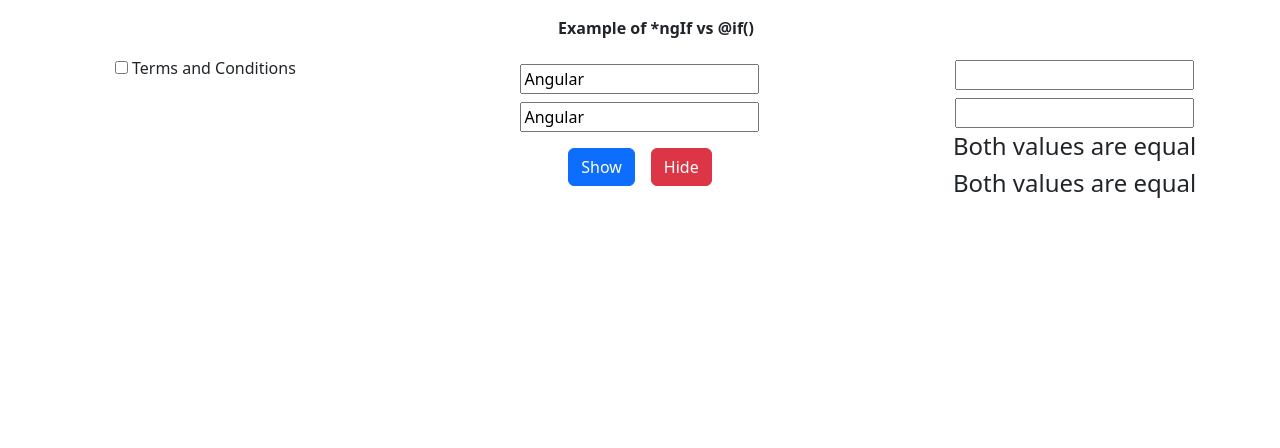
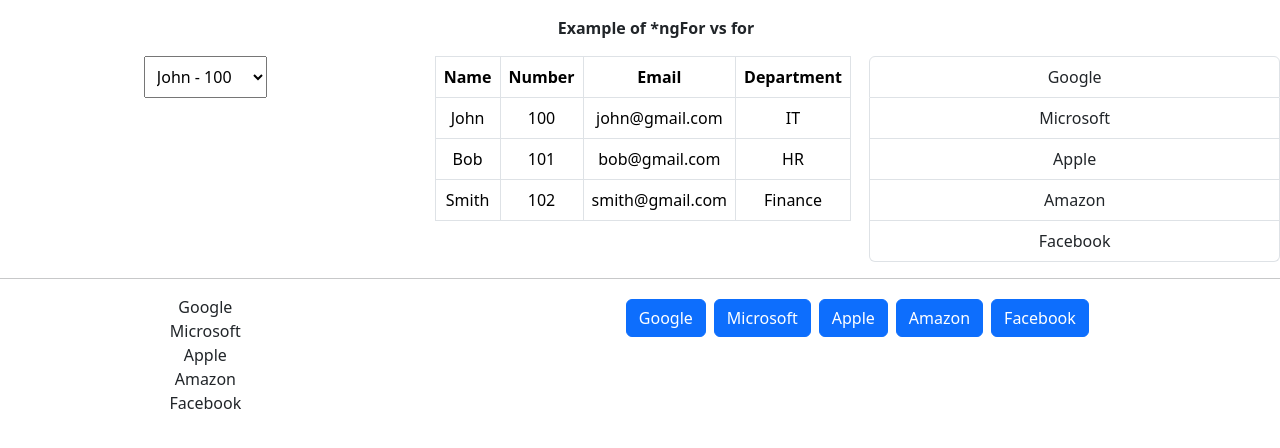
Before and after one commit to cembicakci/angular-basics, an Angular app: page / in a window 1280 px wide. Shown: the top 448 px of the page. Built offline with nearby package versions, Linux system fonts and the light colour scheme.

Commit message:
ngfor directive

```diff
--- a/src/app/app.html
+++ b/src/app/app.html
@@ -1,5 +1,6 @@
 <!-- <app-data-binding></app-data-binding> -->
 <!-- <app-user></app-user> -->
 <!-- <app-directives></app-directives> -->
-<app-structural-directive></app-structural-directive>
+<!-- <app-structural-directive></app-structural-directive> -->
+ <app-structural-directive-ng-for></app-structural-directive-ng-for>
 <router-outlet />
--- a/src/app/app.ts
+++ b/src/app/app.ts
@@ -4,6 +4,7 @@
 import { DataBinding } from './data-binding/data-binding';
 import { Directives } from './directives/directives';
 import { StructuralDirective } from './structural-directive/structural-directive';
+import { StructuralDirectiveNgFor } from './structural-directive-ng-for/structural-directive-ng-for';
 
 @Component({
   selector: 'app-root',
@@ -12,7 +13,8 @@
     // User,
     // DataBinding,
     // Directives,
-    StructuralDirective
+    // StructuralDirective
+    StructuralDirectiveNgFor
   ],
   templateUrl: './app.html',
   styleUrl: './app.scss'
--- /dev/null
+++ b/src/app/structural-directive-ng-for/structural-directive-ng-for.html
@@ -0,0 +1,89 @@
+<div class="row text-center">
+	<div class="col-12 m-3">
+		<b>Example of *ngFor vs for</b>
+	</div>
+</div>
+
+<div class="row text-center">
+	<div class="col-4">
+		<select name="" id="" class="p-2">
+			<!-- <option [value]="emp.empNumber" *ngFor="let emp of employees">
+				{{ emp.empName }} - {{ emp.empNumber }}
+			</option> -->
+
+			@for(emp of employees; track emp) {
+			<option [value]="emp.empNumber">
+				{{ emp.empName }} - {{ emp.empNumber }}
+			</option>
+			}
+		</select>
+	</div>
+
+	<div class="col-4">
+		<table class="table table-bordered">
+			<thead>
+				<tr>
+					<th>Name</th>
+					<th>Number</th>
+					<th>Email</th>
+					<th>Department</th>
+				</tr>
+			</thead>
+			<tbody>
+				<!-- <tr *ngFor="let emp of employees">
+					<td>{{ emp.empName }}</td>
+					<td>{{ emp.empNumber }}</td>
+					<td>{{ emp.empEmail }}</td>
+					<td>{{ emp.empDept }}</td>
+				</tr> -->
+				@for(emp of employees; track emp) {
+				<tr>
+					<td>{{ emp.empName }}</td>
+					<td>{{ emp.empNumber }}</td>
+					<td>{{ emp.empEmail }}</td>
+					<td>{{ emp.empDept }}</td>
+				</tr>
+				}
+			</tbody>
+		</table>
+
+	</div>
+
+	<div class="col-4">
+		<ul class="list-group">
+			<!-- <li class="list-group-item" *ngFor="let company of companyList; let i = index">
+				{{ i + 1 }} - {{ company }}
+			</li> -->
+			@for(company of companyList; track company) {
+			<li class="list-group-item">
+				{{ company }}
+			</li>
+			}
+		</ul>
+	</div>
+</div>
+
+<hr />
+
+<div class="row text-center">
+	<div class="col-4">
+		<!-- <div *ngFor="let company of companyList">
+			{{ company }}
+		</div> -->
+		@for(company of companyList; track company) {
+		<div>
+			{{ company }}
+		</div>
+		}
+	</div>
+	<div class="col-8">
+		<!-- <button class="btn btn-primary m-1" *ngFor="let company of companyList">
+			{{ company }}
+		</button> -->
+		@for(company of companyList; track company) {
+		<button class="btn btn-primary m-1">
+			{{ company }}
+		</button>
+		}
+	</div>
+</div>
--- /dev/null
+++ b/src/app/structural-directive-ng-for/structural-directive-ng-for.ts
@@ -0,0 +1,18 @@
+import { CommonModule } from '@angular/common';
+import { Component } from '@angular/core';
+
+@Component({
+  selector: 'app-structural-directive-ng-for',
+  imports: [CommonModule],
+  templateUrl: './structural-directive-ng-for.html',
+  styleUrl: './structural-directive-ng-for.scss'
+})
+export class StructuralDirectiveNgFor {
+  employees: any[] = [
+    { empName: 'John', empNumber: 100, empEmail: 'john@gmail.com', empDept: 'IT' },
+    { empName: 'Bob', empNumber: 101, empEmail: 'bob@gmail.com', empDept: 'HR' },
+    { empName: 'Smith', empNumber: 102, empEmail: 'smith@gmail.com', empDept: 'Finance' },
+  ];
+
+  companyList: string[] = ['Google', 'Microsoft', 'Apple', 'Amazon', 'Facebook'];
+}
```
Also changed, not shown: src/app/structural-directive-ng-for/structural-directive-ng-for.scss (added), 1 other file (tests, documents, lock files or other folders).
